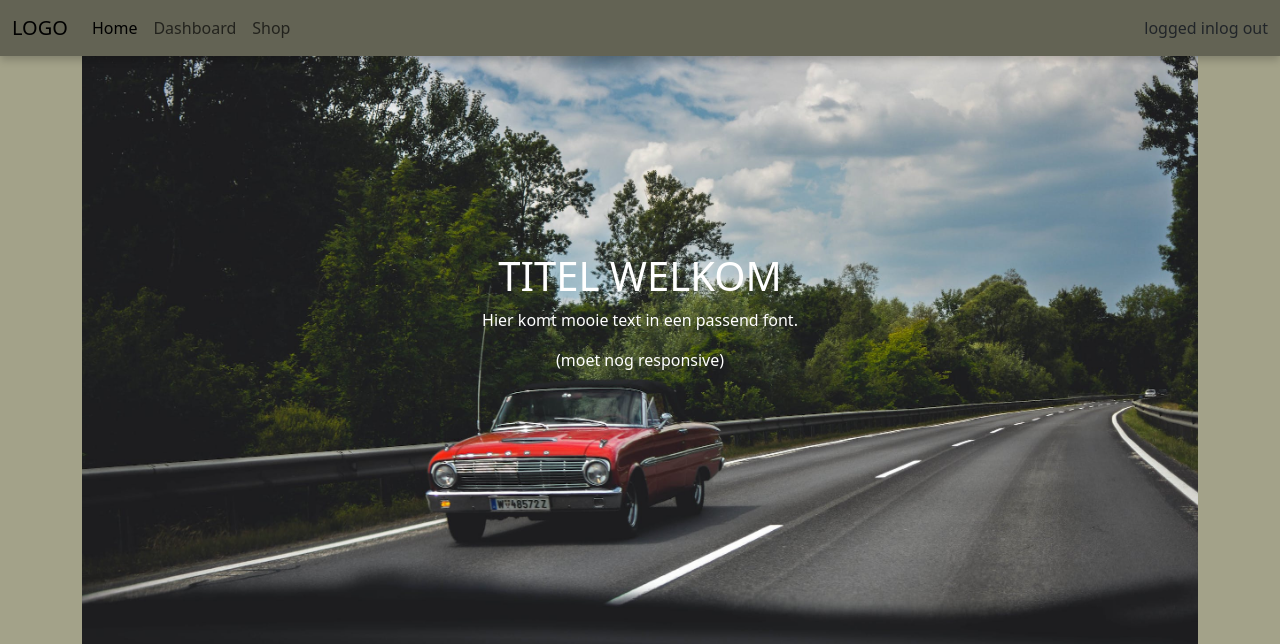
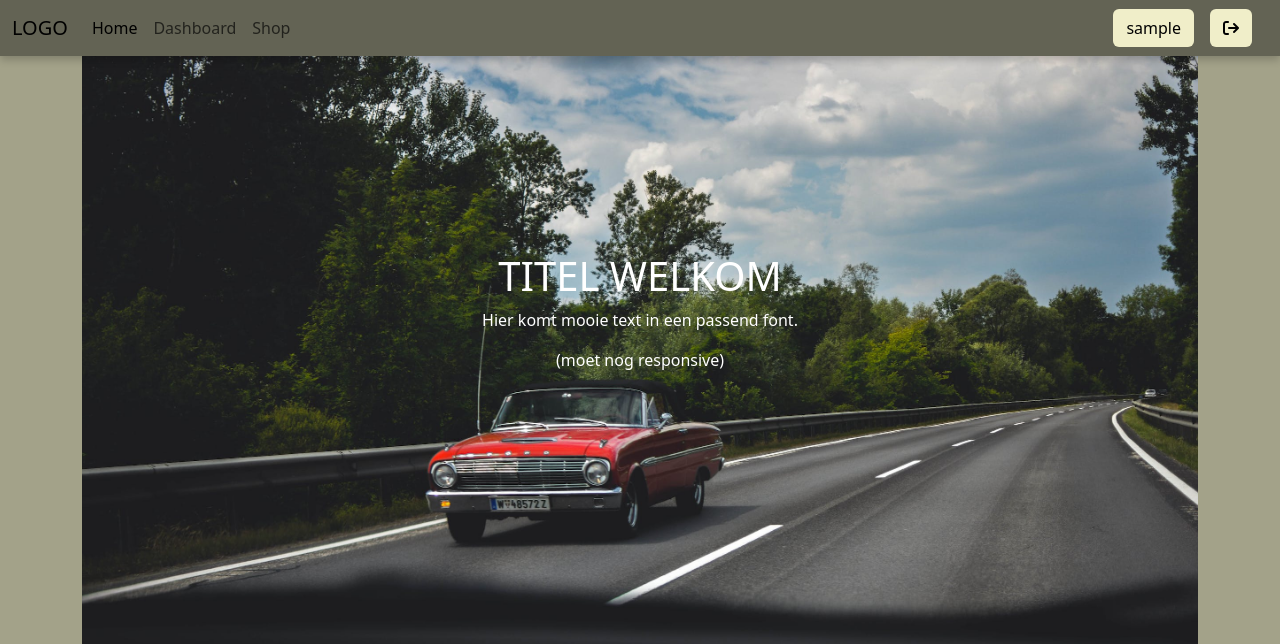
Before and after one commit to uhkz/verzamelaar, a PHP site: page / in a window 1280 px wide. Shown: the top 644 px of the page. Run offline with PHP 8.4, Linux system fonts and the light colour scheme; the visitor is signed in with stand-in values (Sample User, id 1); some libraries are stand-ins or nearby versions.

Commit message:
laat username zien en je kunt uitloggen

```diff
--- a/header.php
+++ b/header.php
@@ -40,8 +40,9 @@
 
       <?php
         if (isset($_SESSION["username"])) {
-            echo "logged in";
-            echo "log out";
+            $username = $_SESSION["username"];
+            echo "<a class='btn me-3 signup d-none d-lg-block' href='/pages/profile.php' role='button'>" . $username ."</a> ";
+            echo "<a class='btn me-3 signup d-none d-lg-block' href='includes/logout.inc.php' role='button'><i class='fa-solid fa-arrow-right-from-bracket'></i></a>";
         } else {
             echo "<a class='btn me-3 signup d-none d-lg-block' href='/pages/login.php' role='button'><i class='fa-solid fa-user'></i></a> ";
             echo "<a class='btn me-3 signup d-none d-lg-block' href='pages/registration.php' role='button'><i class='fa-solid fa-user-pen'></i></a>";
--- /dev/null
+++ b/includes/logout.inc.php
@@ -0,0 +1,6 @@
+<?php
+
+session_start();
+session_unset();
+session_destroy();
+header("location: ../index.php");
```
